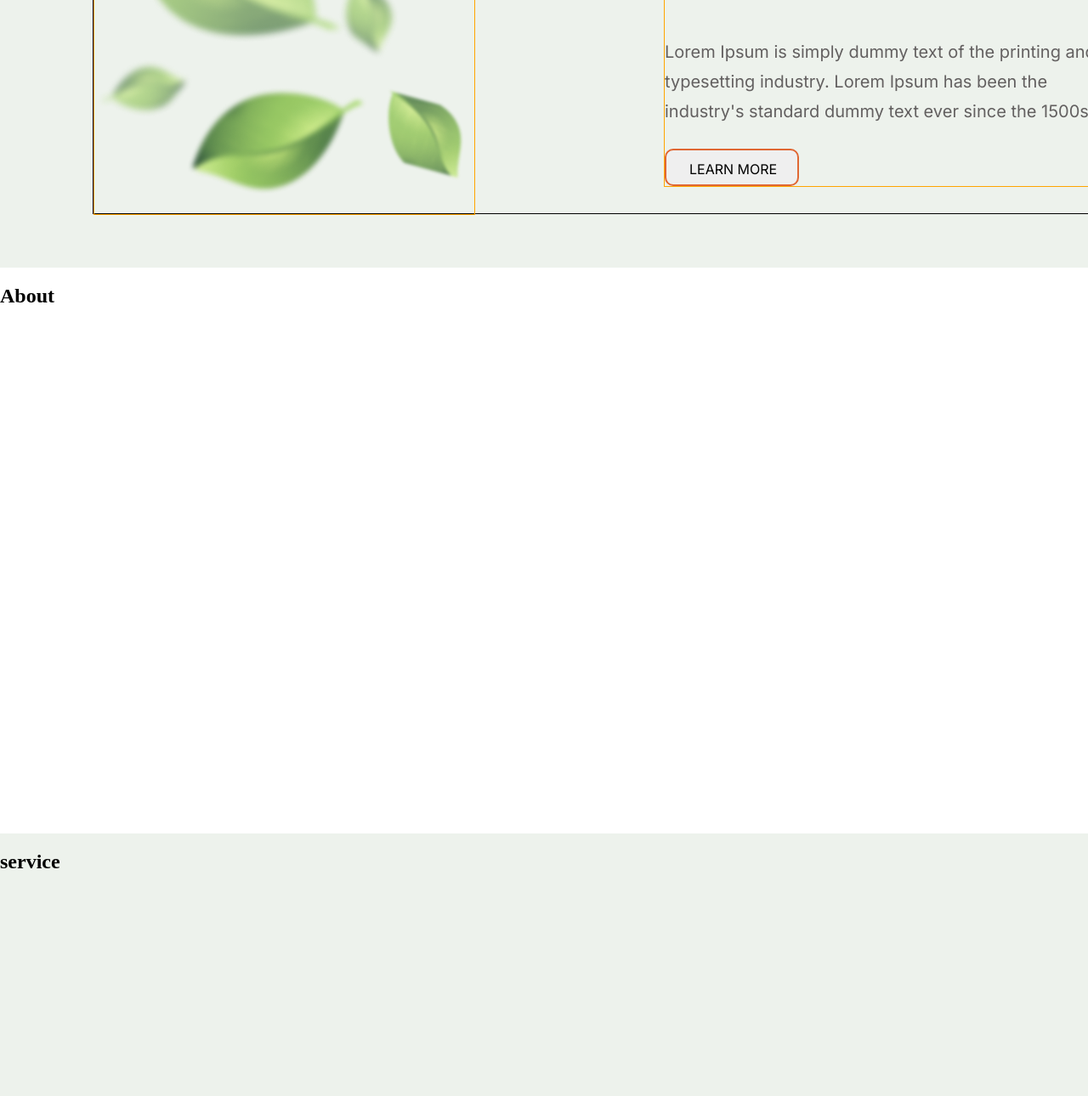
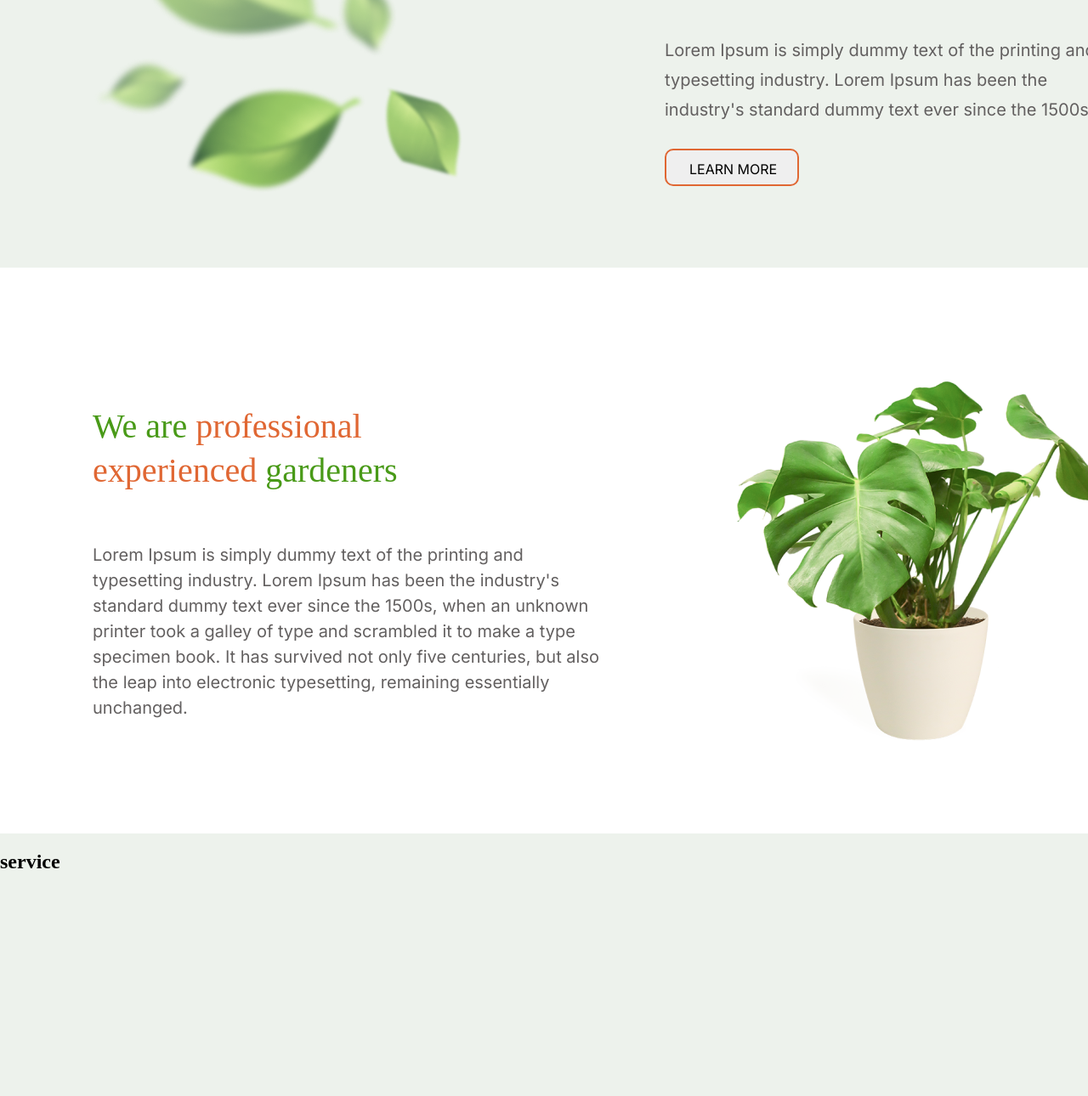
Before and after one commit to johnymars/rsschool-cv, a plain HTML site: page plants/index.html in a window 1280 px wide. Shown: the part 351-1641 px from the top of the page at 85% size. Drawn offline with Linux system fonts and the light colour scheme; a web font is replaced by a local one.

Commit message:
feat: update index.html
add block about me
add index.js

```diff
--- a/plants/index.html
+++ b/plants/index.html
@@ -1,6 +1,7 @@
 <!DOCTYPE html>
 <html lang="ru">
 <head>
+  <script src="index.js"></script>
   <meta charset="UTF-8">
   <meta name="viewport" content="width=device-width, initial-scale=1.0">
   <link rel="stylesheet" href="styles/style.css" type="text/css">
@@ -42,18 +43,27 @@
         <div class="welcome_text">
           <h1 class="welcome_title">We grow <span>plants</span> and give you oxygen</h1>
           <p class="welcome_paragraph">Lorem Ipsum is simply dummy text of the printing and typesetting industry. Lorem Ipsum has been the industry's standard dummy text ever since the 1500s.</p>
-          <button type="button" id="welcome_button_start"><span id="span1">LEARN MORE</span></button>
+          <button type="button" id="welcome_button_start"><span id="span1">learn more</span></button>
         </div>
       </section>
     </div>
     <div class="section" id="about">
-      <h2 class="section-title">About</h2>
+      <div id="staffs">
+        <!-- invisible block-->
+      </div>
+      <div id="about_section">
+        <img id="houseplant_img" src="img/houseplant 1.png" alt="houseplant">
+        <section id="about_us_section">
+          <p id="about_us_p">We are <span>professional experienced</span> gardeners</p>
+          <p id="about_us_p2">Lorem Ipsum is simply dummy text of the printing and typesetting industry. Lorem Ipsum has been the industry's standard dummy text ever since the 1500s, when an unknown printer took a galley of type and scrambled it to make a type specimen book. It has survived not only five centuries, but also the leap into electronic typesetting, remaining essentially unchanged. </p>
+        </section>
+      </div>
     </div>
     <div class="section" id="service">
       <h2 class="section-title">service</h2>
     </div>
-    <div class="section" id="prices">
-      <h2 class="section-title">prices</h2>
+    <div class="section" id="price">
+      <h2 class="section-title">price</h2>
     </div>
     <div class="section" id="contacts">
       <h2 class="section-title">contacts</h2>
--- /dev/null
+++ b/plants/index.js
@@ -0,0 +1 @@
+alert("Некоторые пункты выполнил, поэтому сам себе поставил бы баллов 40-50, учитывая, что в ближайшее время буду доделывать!\n\nПросто не хватило времени на все, очень много праздников было, сегодня 8го числа за день разобрался и сделал то, что есть.\n\nВсех с новым годом!");
--- a/plants/styles/style.css
+++ b/plants/styles/style.css
@@ -4,9 +4,6 @@
 body {
     margin: 0;
     padding: 0;
-}
-section {
-    border: 1px solid black;
 }
 html {
     position: relative;
@@ -125,7 +122,6 @@ color: #000000;
     top: 62px;
 }
 .leafs {
-    border: 1px solid orange;
     position: absolute;
     width: 448.8px;
     height: 407.36px;
@@ -156,7 +152,6 @@ color: #000000;
     top: 253px;
 }
 .welcome_text {
-    border: 1px solid orange;
     position: absolute;
     right: 0;
     top: 34px;
@@ -177,7 +172,6 @@ color: #000000;
     font-size: 45px;
     line-height: 50px;
     color: #717171;
-    border: 1px solid red;
 }
 .welcome_title span {
     color: #499A18;
@@ -225,6 +219,7 @@ color: #000000;
     text-align: center;
     color: #000000;
 }
+                        /* ABOUT BLOCK */
 #about {
     position: absolute;
     width: 1440px;
@@ -232,6 +227,55 @@ color: #000000;
     left: 0px;
     top: 666px;
     background: #FFFFFF;
+}
+#about_section {
+    position: absolute;
+    width: 1222px;
+    height: 479px;
+    left: 109px;
+    top: 93px;
+}
+#houseplant_img {
+    position: absolute;
+    width: 464px;
+    height: 479px;
+    right: 0;
+}
+#about_us_section {
+    position: absolute;
+    width: 605px;
+    height: 350px;
+    left: 0;
+    top: 68px;
+}
+#about_us_p {
+    position: absolute;
+    width: 463px;
+    height: 102px;
+    margin: 0;
+    padding: 0;
+    font-family: 'Inika';
+    font-style: normal;
+    font-weight: 400;
+    font-size: 40px;
+    line-height: 52px;
+    color: #499A18;
+}
+#about_us_p span {
+    color: #E06733;
+}
+#about_us_p2 {
+    position: absolute;
+    width: 605px;
+    height: 208px;
+    left: 0;
+    top: 142px;
+    font-family: 'Inter';
+    font-style: normal;
+    font-weight: 400;
+    font-size: 20px;
+    line-height: 30px;
+    color: #636060;
 }
 #service {
     position: absolute;
```
Also changed, not shown: plants/img/houseplant 1.png (added).
